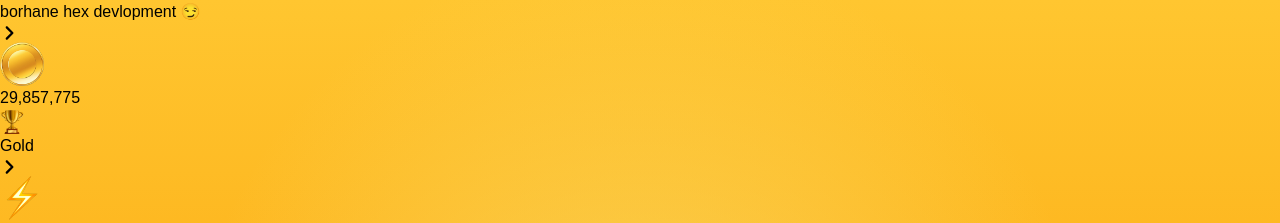
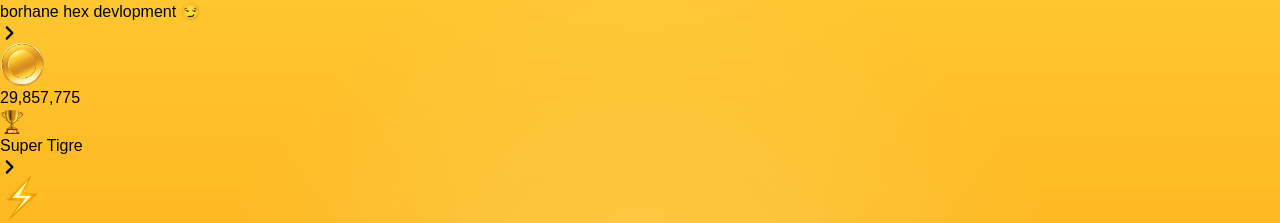
Before and after one commit to Boubou2555/Not-l, a React (Vite) app: page / in a window 1280 px wide. Shown: the top 223 px of the page. Built offline with nearby package versions, Linux system fonts and the light colour scheme.

Commit message:
Update App.tsx

```diff
--- a/src/App.tsx
+++ b/src/App.tsx
@@ -58,7 +58,7 @@ const App = () => {
           </div>
           <div className="text-base mt-2 flex items-center">
             <img src={trophy} width={24} height={24} />
-            <span className="ml-1">Gold <Arrow size={18} className="ml-0 mb-1 inline-block" /></span>
+            <span className="ml-1">Super Tigre <Arrow size={18} className="ml-0 mb-1 inline-block" /></span>
           </div>
         </div>
 
```
